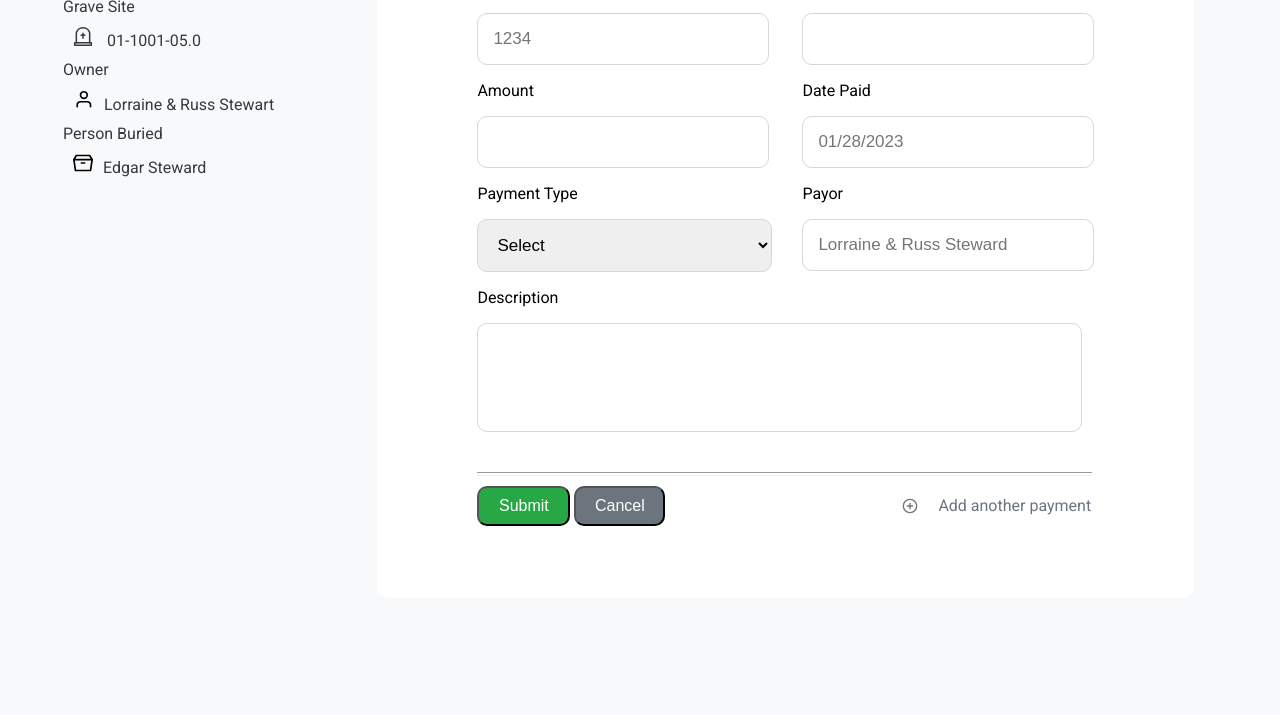
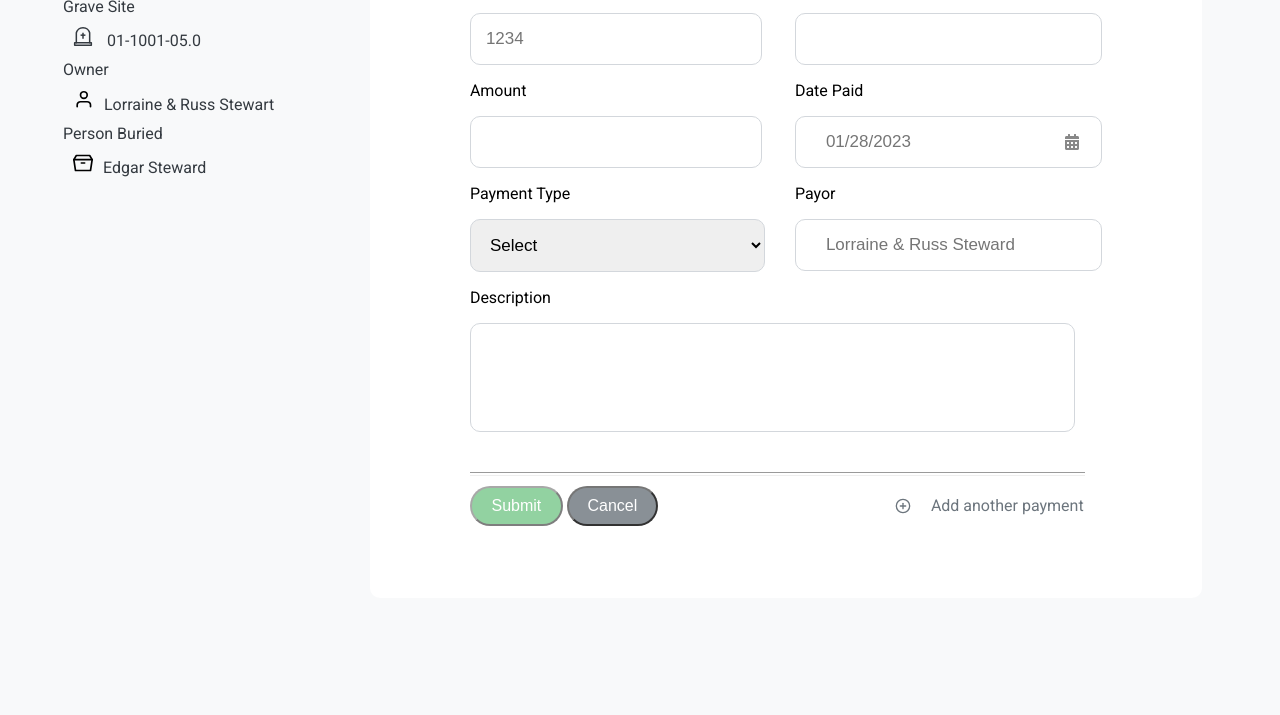
Before and after one commit to ananthikaanu/assignment, a plain HTML site: page index.html in a window 1280 px wide. Shown: the part 227-942 px from the top of the page. Drawn offline with Linux system fonts and the light colour scheme.

Commit message:
responsive

```diff
--- a/index.html
+++ b/index.html
@@ -7,6 +7,7 @@
     <title>Create Payment</title>
     <link href="https://fonts.googleapis.com/css2?family=Roboto:wght@300;400;700;900&display=swap" rel="stylesheet">
      <link rel="stylesheet" href="styles.css">
+     <link rel="stylesheet" href="https://cdnjs.cloudflare.com/ajax/libs/font-awesome/5.15.3/css/all.min.css" />
 </head>
 <body>
     <header>
@@ -72,10 +73,11 @@
                         <option value="select">Select</option>
                     </select>
                 </div>
-             <div>
+              <div class="input-container">
                 <p>Transcation ID</p>
               <input>
                 <p>Date Paid</p>
+                <i class="fas fa-calendar-alt"></i>
               <input placeholder="01/28/2023">
                 <p>Payor</p>
               <input placeholder="Lorraine & Russ Steward">
@@ -98,9 +100,9 @@
           <p>© 2023 Company</p>
       </div>
       <div id="foot-content">
-          <p class="cont-1">About</p>
-          <p class="cont-1">Terms of Use</p>
-          <p class="cont-1">Contact</p>
+          <p class="content-1">About</p>
+          <p class="content-1">Terms of Use</p>
+          <p class="content-1">Contact</p>
       </div>
      </footer>
 </body>
--- a/styles.css
+++ b/styles.css
@@ -158,11 +158,15 @@ h1{
     margin-left: 100px;
     width: 93px;
     height: 40px;
+    opacity: 0.5;
+    border-radius: 54px;
 }
 #next2{
     background-color: #6C757D;
     width: 91px;
     height: 40px;
+    opacity: 0.8;
+    border-radius: 54px;
 }
 .main{
     margin-left: 50px;
@@ -310,6 +314,19 @@ hr{
     margin-top: 18px;
     margin-bottom: 18px;
   }
+  .input-container {
+    position: relative;
+  }
+  .input-container i {
+    position: absolute;
+    top: 58%;
+    left: 270px;
+    transform: translateY(-50%);
+    color: #888;
+  }
+  .input-container input {
+    padding-left: 30px;
+  }
   @media
   only screen and (max-width: 760px),
   (min-device-width: 450px) and (max-device-width: 1024px)  {
```
